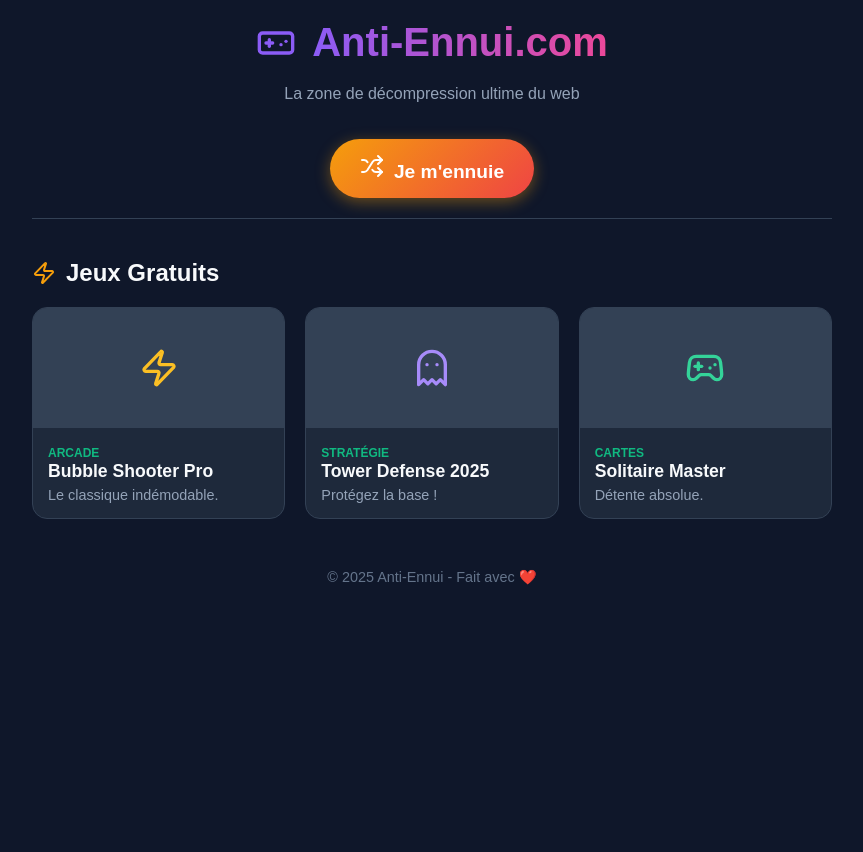
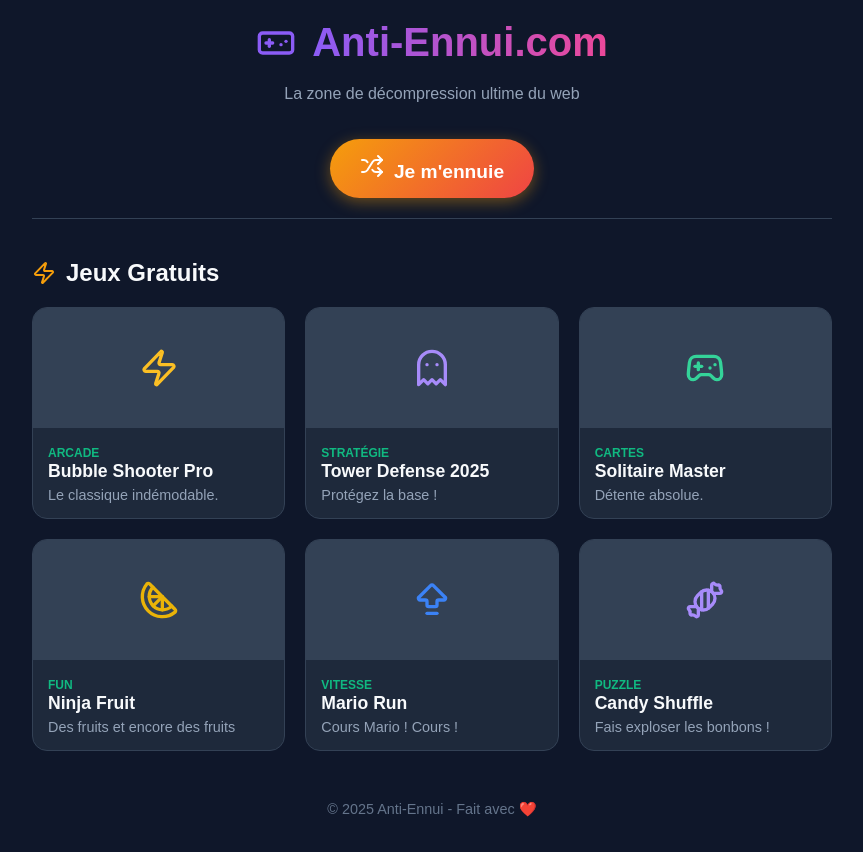
Before and after one commit to guessparty/kill-boredom, a React (Vite) app: page / in a window 1280 px wide. Shown: the whole page, without its empty margins (208-1071 px from the left). Before the commit the page ends 800 px from the top, so only its background shows below. Built offline with nearby package versions, Linux system fonts and the light colour scheme.

Commit message:
Ajout de nouveaux jeux

```diff
--- a/src/data.jsx
+++ b/src/data.jsx
@@ -1,4 +1,4 @@
-import { Gamepad2, Ghost, Zap } from 'lucide-react';
+import { Gamepad2, Ghost, Zap, Citrus, ArrowBigUpDash, Candy } from 'lucide-react';
 
 // Liste des sites inutiles pour le bouton "Je m'ennuie"
 export const externalSites = [
@@ -33,5 +33,30 @@ export const games = [
     description: "Détente absolue.",
     icon: <Gamepad2 size={40} color="#34d399" />,
     url: "https://html5.gamemonetize.co/yhgdcw5brwugmqftpt96krmliugwgcxe/"
-  }
+  },
+  {
+    id: 4,
+    title: "Ninja Fruit",
+    category: "Fun",
+    description: "Des fruits et encore des fruits",
+    icon: <Citrus size={40} color="#eab308" />,
+    url: "https://html5.gamemonetize.co/4kci7og3klgj0ivy2wz3gdvd9dth5e7n/"
+  },
+{
+    id: 5,
+    title: "Mario Run",
+    category: "Vitesse",
+    description: "Cours Mario ! Cours !",
+    icon: <ArrowBigUpDash size={40} color="#3b82f6" />,
+    url: "https://html5.gamemonetize.co/pooszvaulpq40v81v8z3cfdpzau4hro6/"
+  },
+{
+    id: 6,
+    title: "Candy Shuffle",
+    category: "Puzzle",
+    description: "Fais exploser les bonbons !",
+    icon: <Candy size={40} color="#a78bfa" />,
+    url: "https://html5.gamemonetize.co/b7j6efxqew47djofhkag395vb1ijn3ny/"
+  },
+
 ];
```
